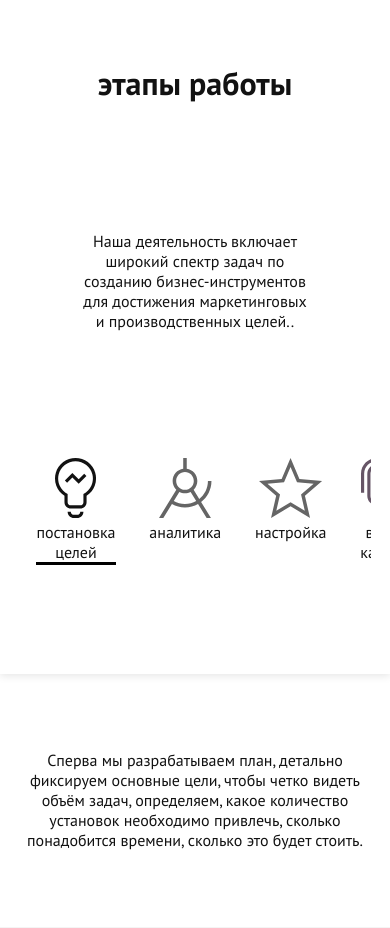
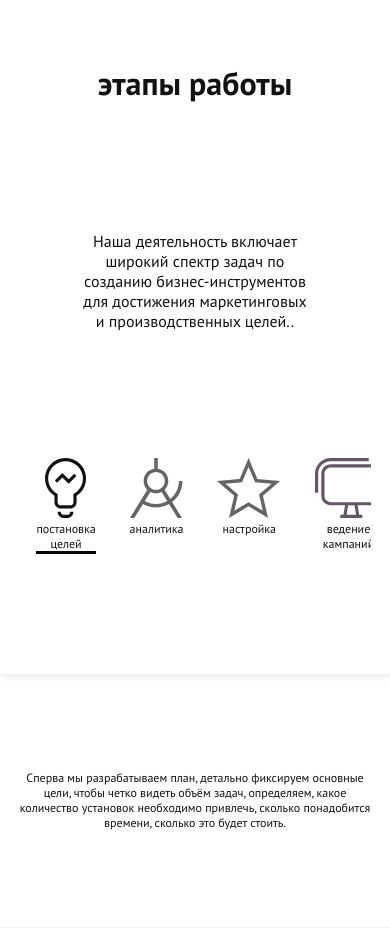
Before and after one commit to kstdbrv/reactLab, a Django app: page /internet-marketing/promo-mobile/ in a window 390 px wide. Shown: the part 4247-5175 px from the top of the page. Run offline with Django 3.2, Linux system fonts and the light colour scheme.

Commit message:
fix mobile_prom

```diff
--- a/RUSALMA/static/css/promo-mobile_style.css
+++ b/RUSALMA/static/css/promo-mobile_style.css
@@ -347,6 +347,7 @@ ul, li {
 /* stages */
 .stages {
   height: 110vh;
+  font-size: 2em;
 }
 
 .stages__main {
@@ -371,6 +372,9 @@ ul, li {
 }
 
 .stages__icons {
+  font-size: 0.75em;
+  width: 90%;
+  justify-content: space-around;
   display: flex;
 }
 
@@ -406,6 +410,7 @@ ul, li {
 .stages__icons_discr p {
   position: absolute;
   transition: 1s;
+  font-size: 0.75em;
   opacity: 0;
   text-align: center;
   width: 60%;
@@ -499,9 +504,6 @@ ul, li {
   .stages__discr{
     font-size: 1em;
   }
-  .stages__icons{
-    font-size: 1em;
-  }
   .stages__icons_discr p{
     width: 90%;
   }
--- a/RUSALMA/static/css/web-development_style.css
+++ b/RUSALMA/static/css/web-development_style.css
@@ -189,7 +189,7 @@ ul, li {
 }
 
 .stages__icons {
-  font-size: 1em;
+  font-size: 0.75em;
   width: 90%;
   justify-content: space-around;
     display: flex;
@@ -226,7 +226,7 @@ ul, li {
 .stages__icons_discr p {
   position: absolute;
   transition: 1s;
-  font-size: 1em;
+  font-size: 0.75em;
   opacity: 0;
   text-align: center;
   width: 60%;
```
